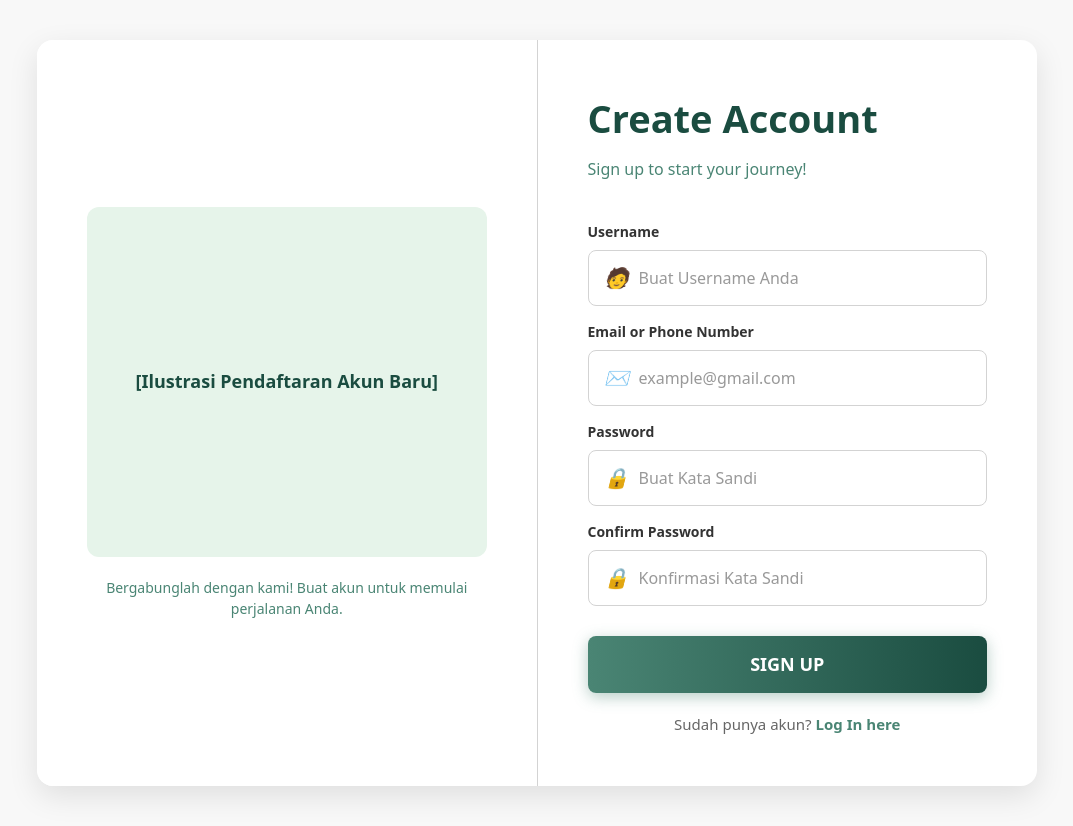
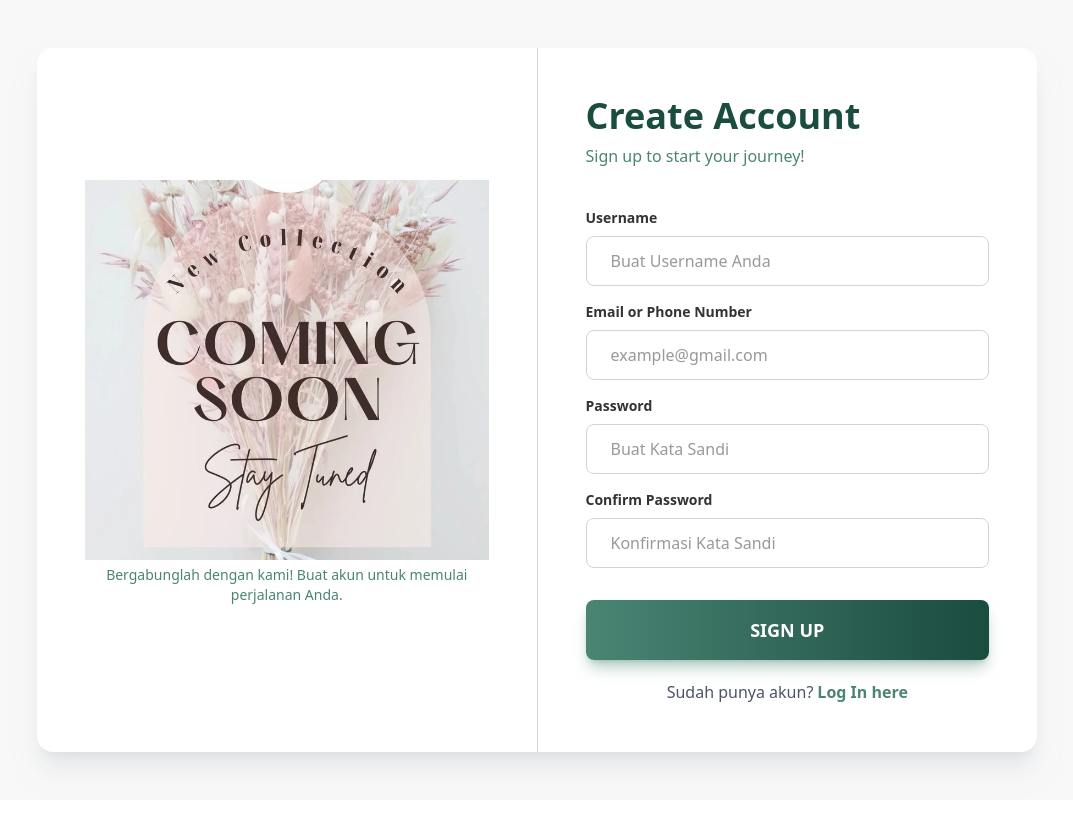
Before and after one commit to Biagiarchiefz/terraplant-fe, a React (Vite) app: page /register in a window 1280 px wide. Shown: the whole page, without its empty margins (103-1176 px from the left). After the commit the page ends 800 px from the top, so only its background shows below. Built offline with nearby package versions, Linux system fonts and the light colour scheme.

Commit message:
memperbarui login & register

```diff
--- a/src/pages/Login.jsx
+++ b/src/pages/Login.jsx
@@ -1,172 +1,5 @@
 import React from 'react';
-
-const styles = {
-  colors: {
-    primary: '#1A4C40',
-    secondary: '#4A8574',
-    background: '#F8F8F8',
-    accent: '#D3D3D3',
-    text: '#333',
-    link: '#4A8574',
-    dynamicAccent: '#E74C3C',
-    validationSuccess: '#5cb85c',
-  },
-
-  authPageContainer: {
-    display: 'flex',
-    justifyContent: 'center',
-    alignItems: 'center',
-    minHeight: '100vh',
-    backgroundColor: '#F8F8F8',
-    padding: '40px',
-  },
-
-  panel: {
-    display: 'flex',
-    backgroundColor: 'white',
-    borderRadius: '16px',
-    boxShadow: '0 10px 30px rgba(0, 0, 0, 0.1)',
-    width: '100%',
-    maxWidth: '1000px',
-    overflow: 'hidden',
-  },
-
-  illustrationContainer: {
-    flex: '1',
-    backgroundColor: 'white',
-    padding: '50px',
-    display: 'flex',
-    flexDirection: 'column',
-    justifyContent: 'center',
-    alignItems: 'center',
-    borderRight: '1px solid #D3D3D3',
-  },
-
-  illustrationPlaceholder: {
-    width: '100%',
-    height: '350px',
-    backgroundColor: '#E6F4EA',
-    borderRadius: '12px',
-    marginBottom: '20px',
-    display: 'flex',
-    justifyContent: 'center',
-    alignItems: 'center',
-    color: '#1A4C40',
-    fontWeight: 'bold',
-    fontSize: '18px',
-  },
-
-  formContainer: {
-    flex: '1',
-    padding: '50px',
-    textAlign: 'left',
-  },
-
-  mainHeading: {
-    color: '#1A4C40',
-    marginBottom: '10px',
-    fontSize: '38px',
-    fontWeight: '700',
-  },
-
-  subHeading: {
-    color: '#4A8574',
-    marginBottom: '40px',
-    fontSize: '16px',
-    fontWeight: '400',
-  },
-
-  label: {
-    display: 'block',
-    fontWeight: '600',
-    color: '#333',
-    marginBottom: '8px',
-    marginTop: '20px',
-    fontSize: '14px',
-  },
-
-  inputGroup: {
-    display: 'flex',
-    alignItems: 'center',
-    backgroundColor: 'white',
-    borderRadius: '8px',
-    padding: '12px 15px',
-    border: `1px solid #D3D3D3`,
-    transition: 'border-color 0.3s',
-  },
-
-  input: {
-    flexGrow: 1,
-    border: 'none',
-    background: 'none',
-    outline: 'none',
-    padding: '0 10px',
-    fontSize: '16px',
-    color: '#333',
-    width: '100%',
-  },
-
-  icon: {
-    color: '#4A8574',
-    fontSize: '20px',
-  },
-
-  inputValidationIcon: {
-    color: '#5cb85c',
-    fontSize: '20px',
-  },
-
-  viewButton: {
-    marginLeft: '10px',
-    color: '#E74C3C',
-    backgroundColor: 'transparent',
-    border: 'none',
-    cursor: 'pointer',
-    fontSize: '14px',
-    fontWeight: '500',
-  },
-
-  forgotPassword: {
-    textAlign: 'right',
-    marginTop: '10px',
-    marginBottom: '30px',
-  },
-
-  forgotPasswordLink: {
-    color: '#E74C3C',
-    textDecoration: 'none',
-    fontSize: '14px',
-  },
-
-  button: {
-    padding: '15px 25px',
-    border: 'none',
-    borderRadius: '8px',
-    fontSize: '18px',
-    cursor: 'pointer',
-    width: '100%',
-    textTransform: 'uppercase',
-    fontWeight: 'bold',
-    transition: 'background-color 0.3s, box-shadow 0.3s',
-    background: `linear-gradient(90deg, #4A8574, #1A4C40)`,
-    color: 'white',
-    boxShadow: '0 4px 15px rgba(74, 133, 116, 0.4)',
-  },
-
-  authLink: {
-    fontSize: '15px',
-    color: '#666',
-    textAlign: 'center',
-    marginTop: '20px',
-  },
-
-  authLinkAnchor: {
-    color: '#4A8574',
-    textDecoration: 'none',
-    fontWeight: 'bold',
-  }
-};
-
+import bungalogin from "../assets/images/bunga.webp";
 
 const Login = () => {
   const handleSubmit = (e) => {
@@ -175,29 +8,38 @@ const Login = () => {
   };
 
   return (
-    <div style={styles.authPageContainer}>
-      <div style={styles.panel}>
+    <div className="flex items-center justify-center min-h-screen bg-[#F8F8F8] p-10 sm:p-4 md:p-10">
 
-        <div style={styles.illustrationContainer}>
-          <div style={styles.illustrationPlaceholder}>
-            [foto bunga nya ga si]
+      <div className="flex w-full max-w-[1000px] overflow-hidden rounded-2xl bg-white shadow-xl shadow-gray-300/50">
+
+        <div className="hidden flex-1 flex-col items-center justify-center border-r border-[#D3D3D3] p-12 lg:flex">
+
+          <div className="mb-5 flex h-[350px] w-full items-center justify-center rounded-xl bg-[#E6F4EA] text-lg font-bold text-[#1A4C40]">
+            <img
+              src={bungalogin}
+              alt="login"
+              className="w-full max-w-lg h-95 object-cover"
+            />
           </div>
-          <p style={styles.illustrationText}>
-            ini deskripsi toko kita
+
+          <p className="text-center text-[#333]">
+            Satu Akar, Seribu Janji: Lambang Kesetiaan yang Tak Lekang Waktu
           </p>
         </div>
 
-        <div style={styles.formContainer}>
-          <h1 style={styles.mainHeading}>Getting Started</h1>
-          <p style={styles.subHeading}>Let's login for explore continues</p>
+        <div className="flex-1 p-10 sm:p-12 md:p-14 lg:p-12 text-left">
+
+          <h1 className="mb-2 text-4xl font-bold text-[#1A4C40]">Getting Started</h1>
+
+          <p className="mb-10 text-base text-[#4A8574]">Let's login for explore continues</p>
 
           <form onSubmit={handleSubmit}>
 
-            <label style={styles.label} htmlFor="emailOrPhone">Email or Phone Number</label>
-            <div style={styles.inputGroup}>
-              <i style={styles.icon}>✉️</i>
+            <label className="mb-2 mt-5 block text-sm font-semibold text-[#333]" htmlFor="emailOrPhone">Email or Phone Number</label>
+
+            <div className="flex items-center rounded-lg border border-[#D3D3D3] bg-white p-3 transition duration-300 focus-within:border-[#4A8574]">
               <input
-                style={styles.input}
+                className="w-full flex-grow border-none bg-transparent px-3 text-base text-[#333] outline-none"
                 type="text"
                 id="emailOrPhone"
                 placeholder="example@gmail.com"
@@ -206,34 +48,41 @@ const Login = () => {
               />
             </div>
 
-            <label style={styles.label} htmlFor="password">Password</label>
-            <div style={styles.inputGroup}>
-              <i style={styles.icon}>🔒</i>
+            <label className="mb-2 mt-5 block text-sm font-semibold text-[#333]" htmlFor="password">Password</label>
+
+            <div className="flex items-center rounded-lg border border-[#D3D3D3] bg-white p-3 transition duration-300 focus-within:border-[#4A8574]">
+
               <input
-                style={styles.input}
+                className="w-full flex-grow border-none bg-transparent px-3 text-base text-[#333] outline-none"
                 type="password"
                 id="password"
                 placeholder="••••••"
                 required
                 defaultValue=""
               />
-              <button style={styles.viewButton} type="button">View</button>
+              <button
+                className="ml-2 cursor-pointer border-none bg-transparent text-sm font-medium text-[#E74C3C]"
+                type="button"
+              >
+                View
+              </button>
             </div>
 
-            <div style={styles.forgotPassword}>
-              <a style={styles.forgotPasswordLink} href="/forgot-password">Forgot Password?</a>
+            <div className="mb-7 mt-3 text-right">
+              <a className="text-sm text-[#E74C3C] hover:underline" href="/forgot-password">Forgot Password?</a>
             </div>
 
             <button
-              style={styles.button}
+              className="w-full cursor-pointer rounded-lg bg-gradient-to-r from-[#4A8574] to-[#1A4C40] p-4 text-lg font-bold uppercase text-white shadow-lg shadow-[#4A8574]/40 transition duration-300 hover:opacity-90"
               type="submit"
             >
               Sign In
             </button>
           </form>
 
-          <p style={styles.authLink}>
-            Don't have an account? <a style={styles.authLinkAnchor} href="/register">Sign Up here</a>
+          <p className="mt-5 text-center text-base text-gray-600">
+            Don't have an account?
+            <a className="ml-1 font-bold text-[#4A8574] hover:underline" href="/register">Sign Up here</a>
           </p>
         </div>
       </div>
--- a/src/pages/Register.jsx
+++ b/src/pages/Register.jsx
@@ -1,152 +1,5 @@
 import React from 'react';
-
-const styles = {
-  colors: {
-    primary: '#1A4C40',
-    secondary: '#4A8574',
-    background: '#F8F8F8',
-    accent: '#D3D3D3',
-    text: '#333',
-    link: '#4A8574',
-    dynamicAccent: '#E74C3C',
-    validationSuccess: '#5cb85c',
-  },
-
-  authPageContainer: {
-    display: 'flex',
-    justifyContent: 'center',
-    alignItems: 'center',
-    minHeight: '100vh',
-    backgroundColor: '#F8F8F8',
-    padding: '40px',
-  },
-
-  panel: {
-    display: 'flex',
-    backgroundColor: 'white',
-    borderRadius: '16px',
-    boxShadow: '0 10px 30px rgba(0, 0, 0, 0.1)',
-    width: '100%',
-    maxWidth: '1000px',
-    overflow: 'hidden',
-  },
-
-  illustrationContainer: {
-    flex: '1',
-    backgroundColor: 'white',
-    padding: '50px',
-    display: 'flex',
-    flexDirection: 'column',
-    justifyContent: 'center',
-    alignItems: 'center',
-    borderRight: '1px solid #D3D3D3',
-  },
-
-  illustrationPlaceholder: {
-    width: '100%',
-    height: '350px',
-    backgroundColor: '#E6F4EA',
-    borderRadius: '12px',
-    marginBottom: '20px',
-    display: 'flex',
-    justifyContent: 'center',
-    alignItems: 'center',
-    color: '#1A4C40',
-    fontWeight: 'bold',
-    fontSize: '18px',
-  },
-
-  illustrationText: {
-    color: '#4A8574',
-    textAlign: 'center',
-    fontSize: '14px',
-  },
-
-  formContainer: {
-    flex: '1',
-    padding: '50px',
-    textAlign: 'left',
-  },
-
-  mainHeading: {
-    color: '#1A4C40',
-    marginBottom: '10px',
-    fontSize: '38px',
-    fontWeight: '700',
-  },
-
-  subHeading: {
-    color: '#4A8574',
-    marginBottom: '40px',
-    fontSize: '16px',
-    fontWeight: '400',
-  },
-
-  label: {
-    display: 'block',
-    fontWeight: '600',
-    color: '#333',
-    marginBottom: '8px',
-    marginTop: '15px',
-    fontSize: '14px',
-  },
-
-  inputGroup: {
-    display: 'flex',
-    alignItems: 'center',
-    backgroundColor: 'white',
-    borderRadius: '8px',
-    padding: '12px 15px',
-    border: `1px solid #D3D3D3`,
-    transition: 'border-color 0.3s',
-  },
-
-  input: {
-    flexGrow: 1,
-    border: 'none',
-    background: 'none',
-    outline: 'none',
-    padding: '0 10px',
-    fontSize: '16px',
-    color: '#333',
-    width: '100%',
-  },
-
-  icon: {
-    color: '#4A8574',
-    fontSize: '20px',
-  },
-
-  button: {
-    padding: '15px 25px',
-    border: 'none',
-    borderRadius: '8px',
-    fontSize: '18px',
-    cursor: 'pointer',
-    width: '100%',
-    textTransform: 'uppercase',
-    fontWeight: 'bold',
-    transition: 'background-color 0.3s, box-shadow 0.3s',
-    background: `linear-gradient(90deg, #4A8574, #1A4C40)`,
-    color: 'white',
-    boxShadow: '0 4px 15px rgba(74, 133, 116, 0.4)',
-    marginTop: '30px',
-  },
-
-  authLink: {
-    fontSize: '15px',
-    color: '#666',
-    textAlign: 'center',
-    marginTop: '20px',
-  },
-
-  authLinkAnchor: {
-    color: '#4A8574',
-    textDecoration: 'none',
-    fontWeight: 'bold',
-  }
-};
-
+import bungaregister from "../assets/images/register.webp";
 
 const Register = () => {
   const handleSubmit = (e) => {
@@ -155,29 +8,37 @@ const Register = () => {
   };
 
   return (
-    <div style={styles.authPageContainer}>
-      <div style={styles.panel}>
+    <div className="flex items-center justify-center min-h-screen bg-[#F8F8F8] p-10 sm:p-4 md:p-10">
 
-        <div style={styles.illustrationContainer}>
-          <div style={styles.illustrationPlaceholder}>
-            [Ilustrasi Pendaftaran Akun Baru]
+      <div className="flex w-full max-w-[1000px] overflow-hidden rounded-2xl bg-white shadow-xl shadow-gray-300/50">
+
+        <div className="hidden flex-1 flex-col items-center justify-center border-r border-[#D3D3D3] p-12 lg:flex">
+
+          <div className="mb-5 flex h-[350px] w-full items-center justify-center rounded-xl bg-[#E6F4EA] text-lg font-bold text-[#1A4C40]">
+            <img
+              src={bungaregister}
+              alt="register"
+              className="w-full max-w-lg h-95 object-cover"
+            />
           </div>
-          <p style={styles.illustrationText}>
+
+          <p className="text-center text-sm text-[#4A8574]">
             Bergabunglah dengan kami! Buat akun untuk memulai perjalanan Anda.
           </p>
         </div>
 
-        <div style={styles.formContainer}>
-          <h1 style={styles.mainHeading}>Create Account</h1>
-          <p style={styles.subHeading}>Sign up to start your journey!</p>
+        <div className="flex-1 p-10 sm:p-12 md:p-14 lg:p-12 text-left">
+
+          <h1 className="mb-2 text-4xl font-bold text-[#1A4C40]">Create Account</h1>
+
+          <p className="mb-10 text-base text-[#4A8574]">Sign up to start your journey!</p>
 
           <form onSubmit={handleSubmit}>
 
-            <label style={styles.label} htmlFor="username">Username</label>
-            <div style={styles.inputGroup}>
-              <i style={styles.icon}>🧑</i>
+            <label className="mb-2 mt-4 block text-sm font-semibold text-[#333]" htmlFor="username">Username</label>
+            <div className="flex items-center rounded-lg border border-[#D3D3D3] bg-white p-3 transition duration-300 focus-within:border-[#4A8574]">
               <input
-                style={styles.input}
+                className="w-full flex-grow border-none bg-transparent px-3 text-base text-[#333] outline-none"
                 type="text"
                 id="username"
                 placeholder="Buat Username Anda"
@@ -185,11 +46,10 @@ const Register = () => {
               />
             </div>
 
-            <label style={styles.label} htmlFor="emailOrPhone">Email or Phone Number</label>
-            <div style={styles.inputGroup}>
-              <i style={styles.icon}>✉️</i>
+            <label className="mb-2 mt-4 block text-sm font-semibold text-[#333]" htmlFor="emailOrPhone">Email or Phone Number</label>
+            <div className="flex items-center rounded-lg border border-[#D3D3D3] bg-white p-3 transition duration-300 focus-within:border-[#4A8574]">
               <input
-                style={styles.input}
+                className="w-full flex-grow border-none bg-transparent px-3 text-base text-[#333] outline-none"
                 type="text"
                 id="emailOrPhone"
                 placeholder="example@gmail.com"
@@ -197,11 +57,10 @@ const Register = () => {
               />
             </div>
 
-            <label style={styles.label} htmlFor="password">Password</label>
-            <div style={styles.inputGroup}>
-              <i style={styles.icon}>🔒</i>
+            <label className="mb-2 mt-4 block text-sm font-semibold text-[#333]" htmlFor="password">Password</label>
+            <div className="flex items-center rounded-lg border border-[#D3D3D3] bg-white p-3 transition duration-300 focus-within:border-[#4A8574]">
               <input
-                style={styles.input}
+                className="w-full flex-grow border-none bg-transparent px-3 text-base text-[#333] outline-none"
                 type="password"
                 id="password"
                 placeholder="Buat Kata Sandi"
@@ -209,11 +68,10 @@ const Register = () => {
               />
             </div>
 
-            <label style={styles.label} htmlFor="confirm-password">Confirm Password</label>
-            <div style={styles.inputGroup}>
-              <i style={styles.icon}>🔒</i>
+            <label className="mb-2 mt-4 block text-sm font-semibold text-[#333]" htmlFor="confirm-password">Confirm Password</label>
+            <div className="flex items-center rounded-lg border border-[#D3D3D3] bg-white p-3 transition duration-300 focus-within:border-[#4A8574]">
               <input
-                style={styles.input}
+                className="w-full flex-grow border-none bg-transparent px-3 text-base text-[#333] outline-none"
                 type="password"
                 id="confirm-password"
                 placeholder="Konfirmasi Kata Sandi"
@@ -222,15 +80,16 @@ const Register = () => {
             </div>
 
             <button
-              style={styles.button}
+              className="w-full cursor-pointer rounded-lg bg-gradient-to-r from-[#4A8574] to-[#1A4C40] p-4 text-lg font-bold uppercase text-white shadow-lg shadow-[#4A8574]/40 transition duration-300 hover:opacity-90 mt-8"
               type="submit"
             >
               Sign Up
             </button>
           </form>
 
-          <p style={styles.authLink}>
-            Sudah punya akun? <a style={styles.authLinkAnchor} href="/login">Log In here</a>
+          <p className="mt-5 text-center text-base text-gray-600">
+            Sudah punya akun?
+            <a className="ml-1 font-bold text-[#4A8574] hover:underline" href="/login">Log In here</a>
           </p>
         </div>
       </div>
--- a/src/pages/welcome.jsx
+++ /dev/null
@@ -1,115 +0,0 @@
-import React from 'react';
-
-// Style Definitions (Idealnya diimpor dari file style terpisah)
-const styles = {
-    colors: {
-        primary: '#5cb85c',
-        secondary: '#90ee90',
-        background: '#f0fff0',
-        accent: '#c6e2c6',
-        text: '#333',
-    },
-
-    authPageContainer: {
-        display: 'flex',
-        justifyContent: 'center',
-        alignItems: 'center',
-        minHeight: '100vh',
-        background: `linear-gradient(to right, #f0fff0, #c6e2c6)`,
-        padding: '20px',
-    },
-
-    panel: {
-        backgroundColor: 'white',
-        padding: '50px 40px',
-        borderRadius: '20px',
-        boxShadow: '0 8px 25px rgba(0, 0, 0, 0.1)',
-        width: '100%',
-        maxWidth: '400px',
-        textAlign: 'center',
-    },
-
-    heading: {
-        color: '#5cb85c',
-        marginBottom: '40px',
-        fontSize: '32px',
-        fontWeight: 'bold',
-    },
-
-    illustration: {
-        height: '180px', // Lebih tinggi dari form Login/Register
-        backgroundColor: '#90ee90',
-        borderRadius: '12px',
-        marginBottom: '40px',
-        display: 'flex',
-        justifyContent: 'center',
-        alignItems: 'center',
-        color: 'white',
-        fontWeight: 'bold',
-        fontSize: '14px',
-    },
-
-    // Style Tombol
-    button: {
-        padding: '14px 25px', // Tombol dibuat sedikit lebih besar
-        border: 'none',
-        borderRadius: '50px',
-        fontSize: '16px',
-        cursor: 'pointer',
-        margin: '10px auto',
-        width: '80%', // Lebih kecil dari tombol form
-        display: 'block',
-        textTransform: 'uppercase',
-        fontWeight: 'bold',
-    },
-
-    buttonPrimary: { // Tombol Register
-        backgroundColor: '#5cb85c',
-        color: 'white',
-    },
-
-    buttonSecondary: { // Tombol Login
-        backgroundColor: 'transparent',
-        color: '#5cb85c',
-        border: '2px solid #5cb85c',
-    },
-};
-
-
-const WelcomeScreen = () => {
-    // Di komponen nyata, fungsi ini akan menggunakan React Router
-    // (atau router lain) untuk navigasi, bukan hanya window.location.
-    const handleRegister = () => {
-        window.location.href = '/register';
-    };
-
-    const handleLogin = () => {
-        window.location.href = '/login';
-    };
-
-    return (
-        <div style={styles.authPageContainer}>
-            <div style={styles.panel}>
-                <h2 style={styles.heading}>Welcome</h2>
-
-                <div style={styles.illustration}>Selamat Datang di Toko Terraplan Anda!</div>
-
-                <button
-                    style={{ ...styles.button, ...styles.buttonPrimary }}
-                    onClick={handleRegister}
-                >
-                    Register
-                </button>
-
-                <button
-                    style={{ ...styles.button, ...styles.buttonSecondary }}
-                    onClick={handleLogin}
-                >
-                    Login
-                </button>
-            </div>
-        </div>
-    );
-}
-
-export default WelcomeScreen;
```
Also changed, not shown: src/components/Navbar.jsx (+37 -14 lines), src/assets/images/bunga.webp (added), src/assets/images/register.webp (added).
